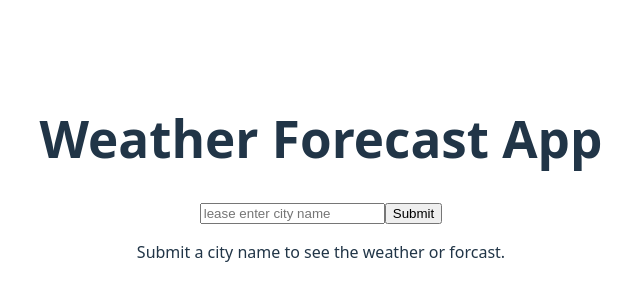
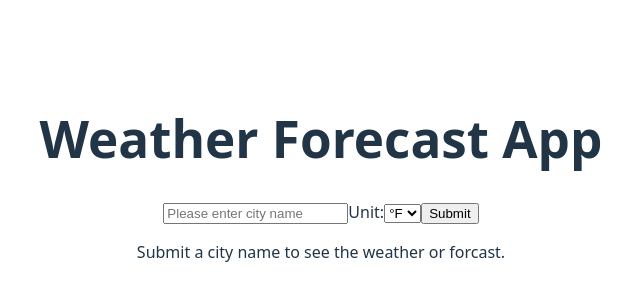
Before and after one commit to darithedev/weather-app, a React app in the folder frontend/: page / in a window 1280 px wide. Shown: the part 222-522 px from the top of the page, without its empty margins (319-959 px from the left). Built offline with nearby package versions, Linux system fonts and the light colour scheme; the HTML template or start-up script is replaced by a standard one.

Commit message:
Update placeholder input, add dropdown label for F and C options

```diff
--- a/frontend/src/components/weatherForm.jsx
+++ b/frontend/src/components/weatherForm.jsx
@@ -6,9 +6,20 @@ const WeatherForm = (props) => {
                 <input
                     id="city-name"
                     type="text"
-                    placeholder="lease enter city name"
+                    placeholder="Please enter city name"
                     name="city"
                 />
+                <label>
+                    Unit:
+                    <select
+                        value={props.unit}
+                        onChange={(event) => props.setUnit(event.target.value)}
+                    >
+                        <option value="imperial">&deg;F</option>
+                        <option value="metric">&deg;C</option>
+                    </select>
+                </label>
+
                 <input type="submit" value="Submit" />
             </form>
         </div>
```
